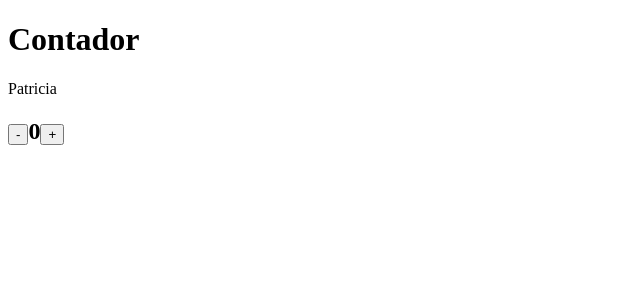
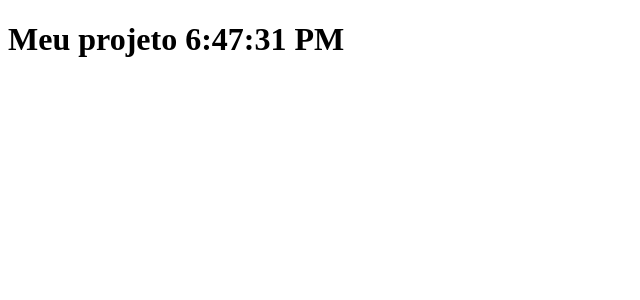
Before and after one commit to PATRICIAJUNQUEIRA/meu-app, a React (Create React App) app: page / in a window 1280 px wide. Shown: the top 300 px of the page, without its empty margins (0-640 px from the left). Built offline with nearby package versions, Linux system fonts and the light colour scheme.

Commit message:
Ciclo de vida dos componentes

```diff
--- a/src/App.js
+++ b/src/App.js
@@ -5,47 +5,30 @@
   constructor(props){
     super(props);
     this.state = {
-      nome: 'Patricia',
-      contador: 0
-    };
-
-    this.aumentar = this.aumentar.bind(this);
-    this.diminuir = this.diminuir.bind(this);
+      hora: '00:00:00'
+     };
   }
 
+  componentDidMount(){
 
-  aumentar(){
-    let state = this.state;
-    state.contador += 1;;
-    state.nome = 'Luiz Fernando';
-    this.setState(state);
+    setInterval(()=>{
+    this.setState({ hora: new Date().toLocaleTimeString()})
+
+    }, 1000);
   }
 
-  diminuir(){
-    let state = this.state;
-    if(state.contador === 0){
-      alert('Opa chegou a zero"');
-      return;
-    }
+  componentDidUpdate(){
+    console.log('Atualizou!');
+  }
 
-    state.contador -= 1;
-    this.setState(state);
-  }
 
 
   render(){
     return(
       <div>
-        <h1>Contador</h1>
-        {this.state.nome}
-        <h2>
-          <button onClick={this.diminuir}>-</button>
-              {this.state.contador}
-          <button onClick={this.aumentar}>+</button>
-        </h2>
-
+        <h1>Meu projeto {this.state.hora}</h1>
       </div>
-    )
+    );
   }
 }
 
```
